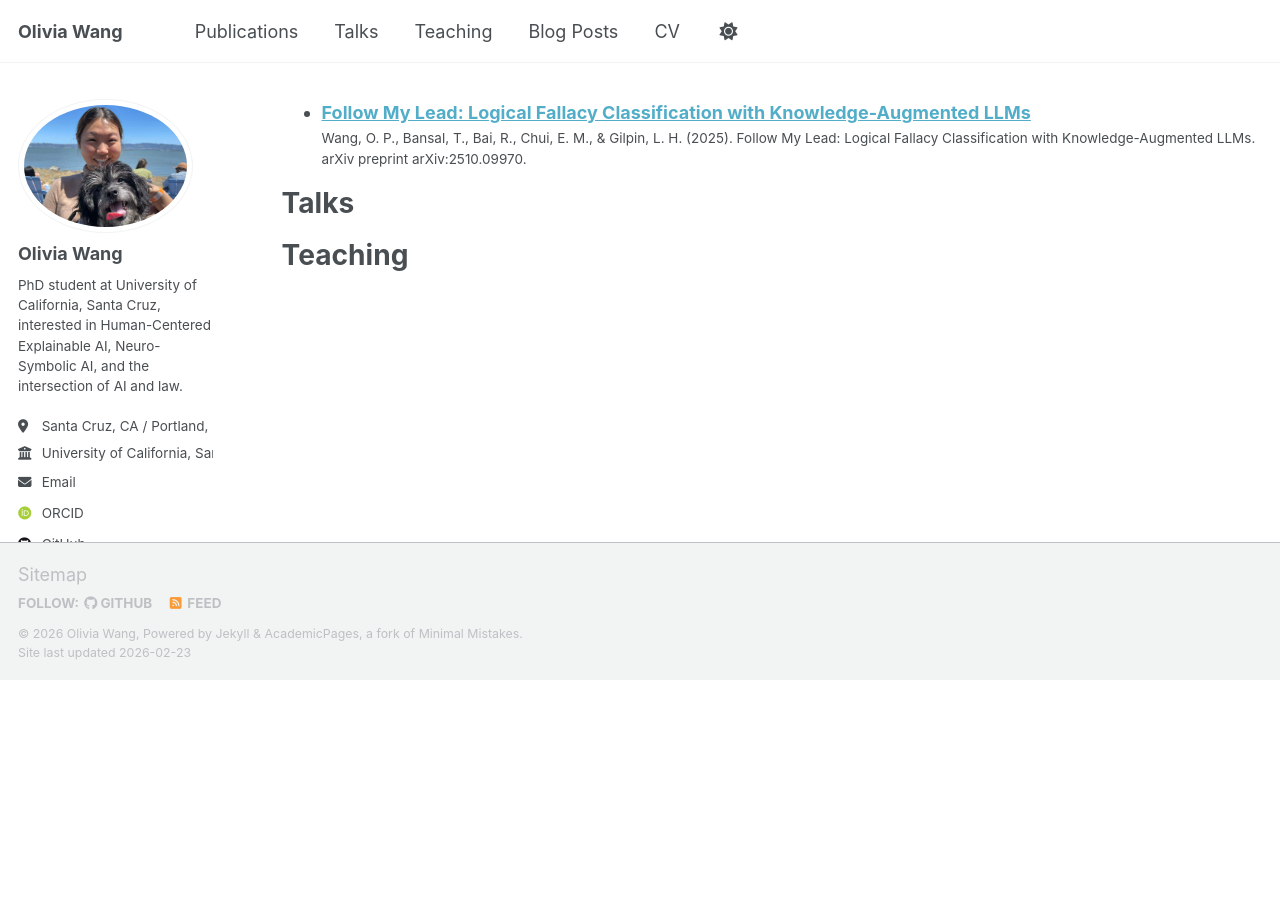
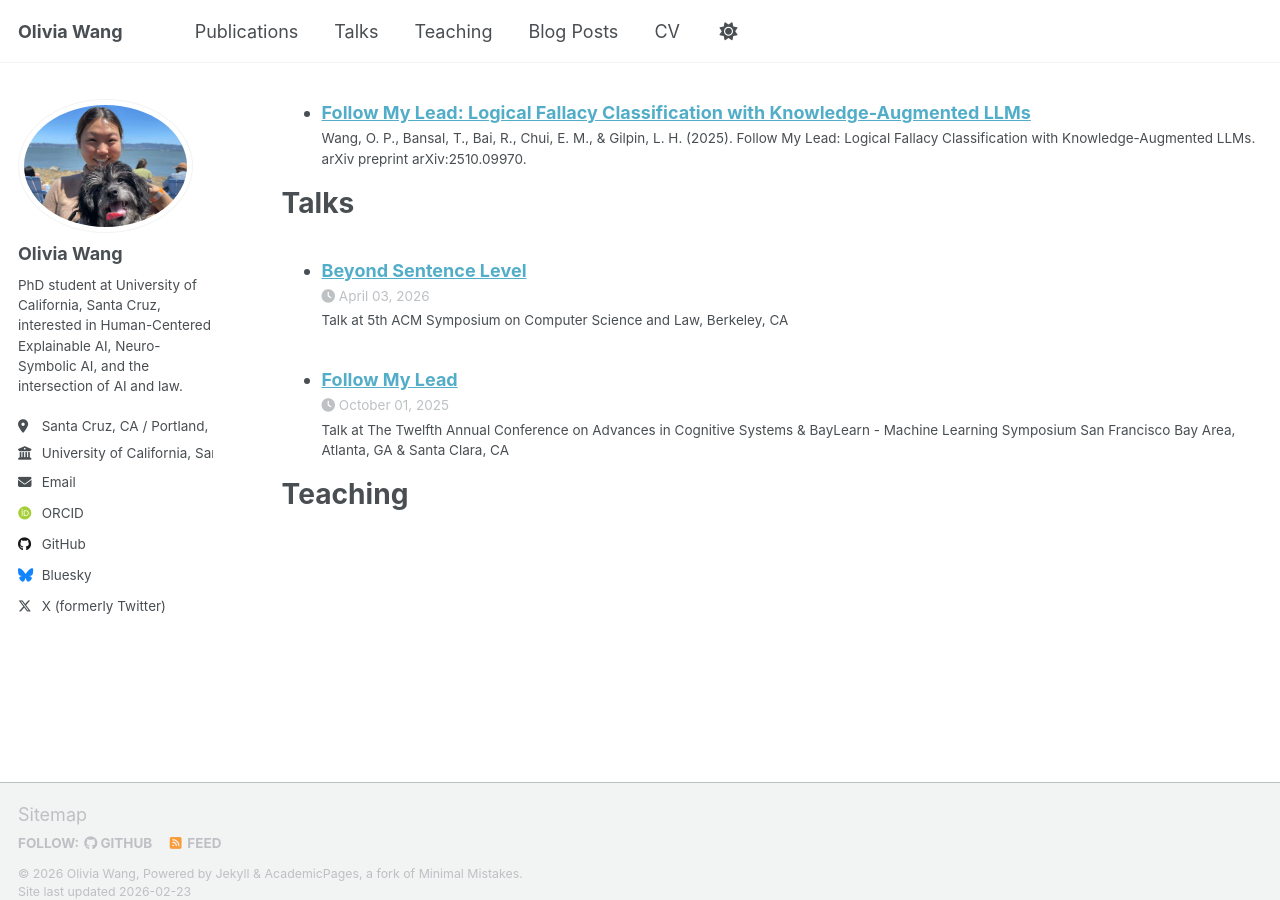
Before and after one commit to olivianxai/olivianxai.github.io, a Jekyll site: the page built from _pages/cv.md, in a window 1280 px wide and 900 px high, scrolled down 582 px. Built offline with Jekyll 4.4.1, drawn with Linux system fonts in a browser that asks for light colours; some web fonts are replaced; a script that is not in the unit is left out; before the commit the page ends 1263 px from its top, so only the background shows below that.

Commit message:
New changes - added announcement section in about page, included poster in the talks section

```diff
--- /dev/null
+++ b/_talks/beyond_sentence_level.md
@@ -0,0 +1,11 @@
+---
+title: "Beyond Sentence Level"
+collection: talks
+type: "Talk"
+permalink: /talks/beyond_sentence_level
+venue: "5th ACM Symposium on Computer Science and Law"
+date: 03/04/2026
+location: "Berkeley, CA"
+---
+
+[Download Poster (PDF)](/files/beyond_sentence_level.pdf)
--- /dev/null
+++ b/_talks/follow_my_lead.md
@@ -0,0 +1,12 @@
+---
+title: "Follow My Lead"
+collection: talks
+type: "Talk"
+permalink: /talks/follow_my_lead
+venue: "The Twelfth Annual Conference on Advances in Cognitive Systems & BayLearn - Machine Learning Symposium
+San Francisco Bay Area"
+date: 10/2025
+location: "Atlanta, GA & Santa Clara, CA"
+---
+
+![Follow My Lead Poster](/images/Follow My Lead Logical Fallacy Classification with Knowledge-Augmented LLMs-Poster.png)
```
Also changed, not shown: _pages/about.md (+4 -0 lines), images/Follow My Lead Logical Fallacy Classification with Knowledge-Augmented LLMs-Poster.png (added), 9 other files.
